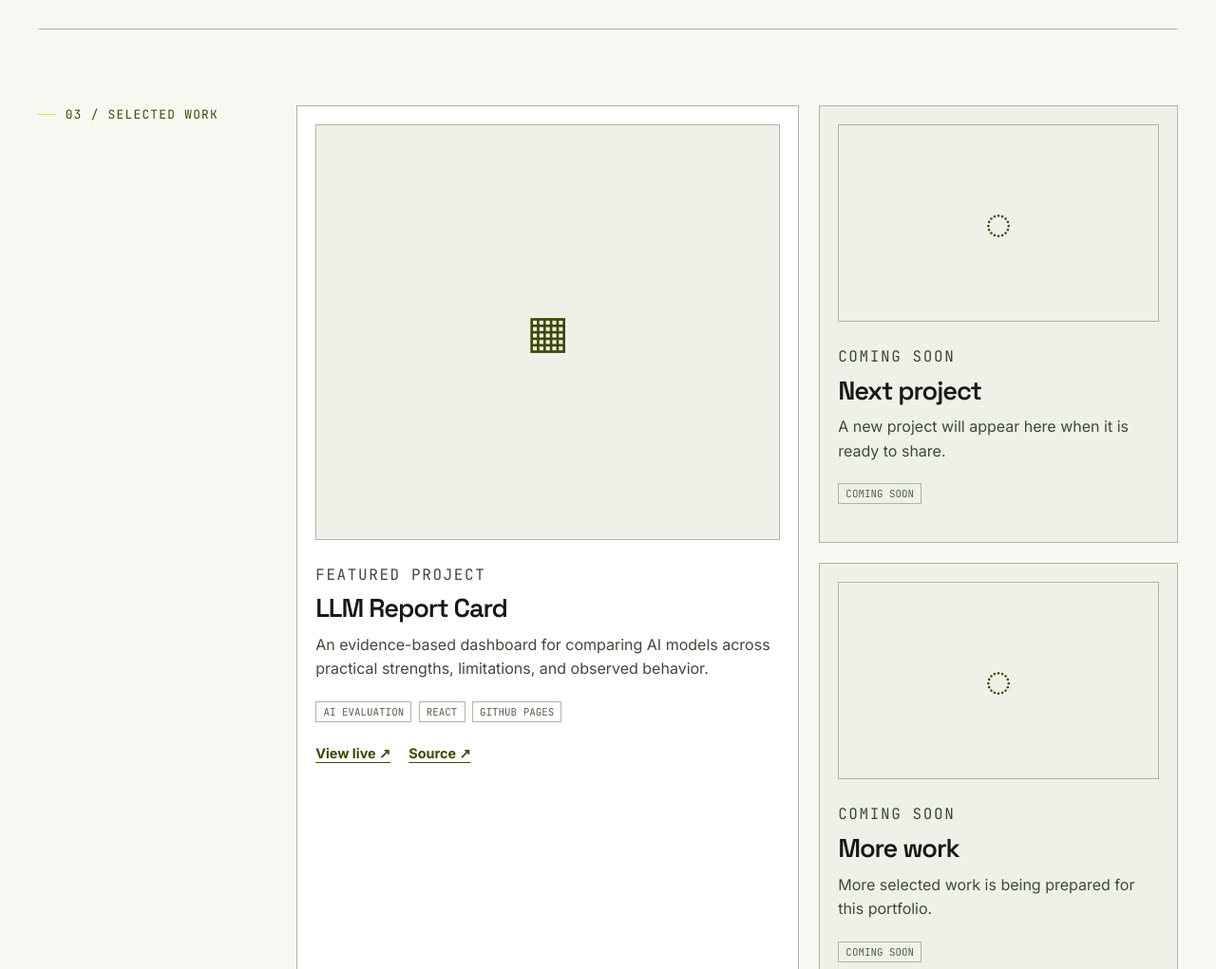
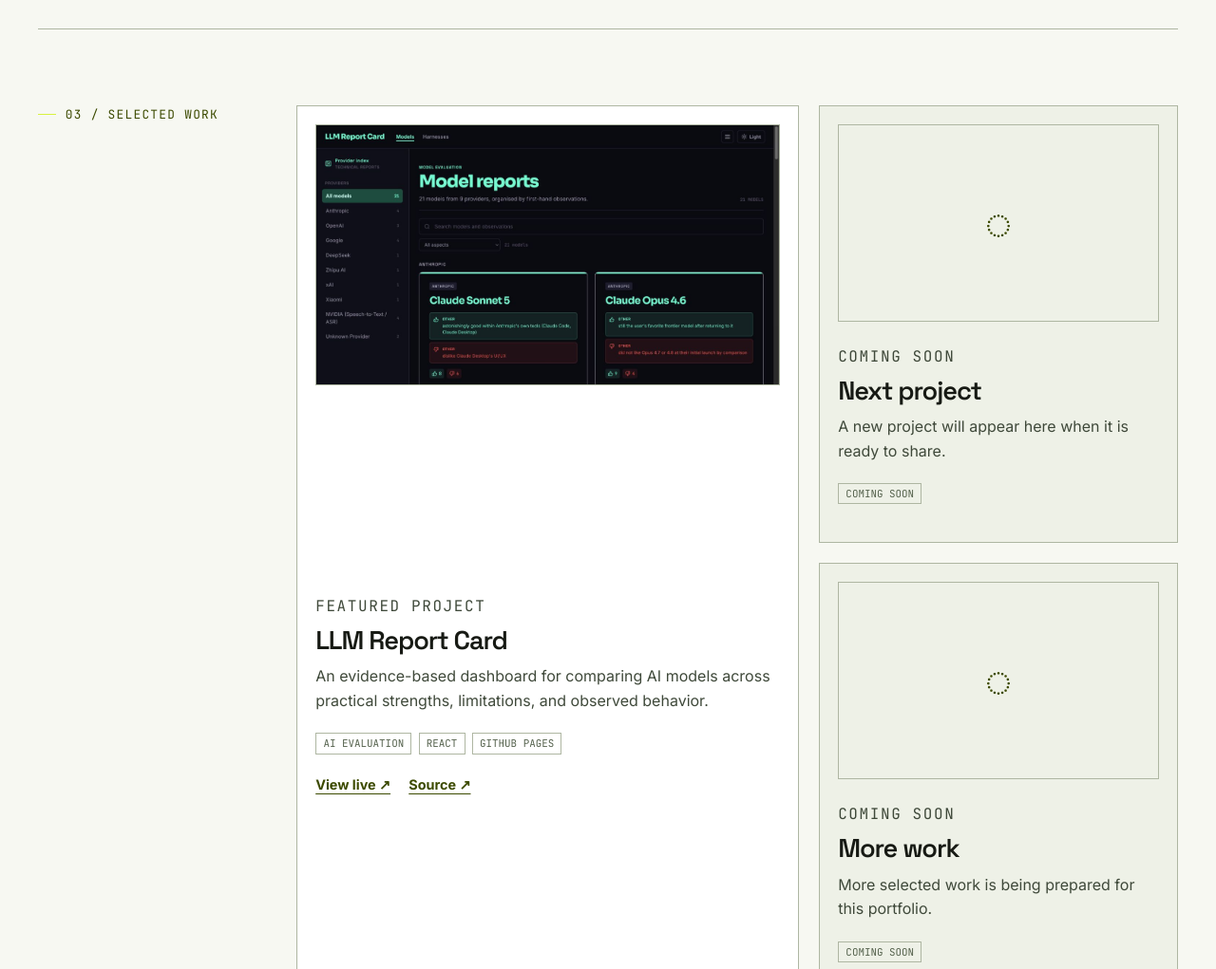
Before and after one commit to sawlemon/sawlemon.github.io, an Astro site: page / in a window 1280 px wide. Shown: the part 2760-3781 px from the top of the page at 95% size. Built offline with nearby package versions, Linux system fonts and the light colour scheme; Astro itself is replaced by a stand-in of ours.

Commit message:
Add LLM report card preview

```diff
--- a/src/data/site.ts
+++ b/src/data/site.ts
@@ -2,6 +2,12 @@ export type Project = {
   title: string;
   description: string;
   tags: string[];
+  preview?: {
+    src: string;
+    alt: string;
+    width: number;
+    height: number;
+  };
   href?: string;
   sourceHref?: string;
   status?: 'coming-soon';
@@ -34,6 +40,12 @@ export const projects: Project[] = [
     title: 'LLM Report Card',
     description: 'An evidence-based dashboard for comparing AI models across practical strengths, limitations, and observed behavior.',
     tags: ['AI evaluation', 'React', 'GitHub Pages'],
+    preview: {
+      src: '/images/llm-report-card-preview.jpg',
+      alt: 'LLM Report Card dashboard showing the provider index, model filters, and Anthropic model cards',
+      width: 1265,
+      height: 712
+    },
     href: 'https://sawlemon.github.io/llm-reportcard/',
     sourceHref: 'https://github.com/sawlemon/llm-reportcard'
   },
--- a/src/pages/index.astro
+++ b/src/pages/index.astro
@@ -28,7 +28,7 @@ const posts = (await getCollection('blog', ({ data }) => !data.draft)).sort((a,
 
     <section id="interests" class="section"><p class="section-label">02 / INTERESTS</p><div class="interest-grid">{interests.map(([title, description], index) => <article><span>{String(index + 1).padStart(2, '0')}</span><h3>{title}</h3><p>{description}</p></article>)}</div></section>
 
-    <section id="projects" class="section"><p class="section-label">03 / SELECTED WORK</p><div class="project-grid">{projects.map((project) => <article class:list={['project-card', project.status && 'coming-soon']}><div class="project-visual"><span>{project.status ? '◌' : '▦'}</span></div><div><p class="eyebrow">{project.status ? 'COMING SOON' : 'FEATURED PROJECT'}</p><h3>{project.title}</h3><p>{project.description}</p><ul class="tags">{project.tags.map((tag) => <li>{tag}</li>)}</ul>{project.href && <div class="project-links"><a class="text-link" href={project.href} target="_blank" rel="noreferrer">View live ↗</a>{project.sourceHref && <a class="text-link" href={project.sourceHref} target="_blank" rel="noreferrer">Source ↗</a>}</div>}</div></article>)}</div></section>
+    <section id="projects" class="section"><p class="section-label">03 / SELECTED WORK</p><div class="project-grid">{projects.map((project) => <article class:list={['project-card', project.status && 'coming-soon']}><div class:list={['project-visual', project.preview && 'project-preview']}>{project.preview ? <img src={project.preview.src} alt={project.preview.alt} width={project.preview.width} height={project.preview.height} loading="lazy" decoding="async" /> : <span>{project.status ? '◌' : '▦'}</span>}</div><div><p class="eyebrow">{project.status ? 'COMING SOON' : 'FEATURED PROJECT'}</p><h3>{project.title}</h3><p>{project.description}</p><ul class="tags">{project.tags.map((tag) => <li>{tag}</li>)}</ul>{project.href && <div class="project-links"><a class="text-link" href={project.href} target="_blank" rel="noreferrer">View live ↗</a>{project.sourceHref && <a class="text-link" href={project.sourceHref} target="_blank" rel="noreferrer">Source ↗</a>}</div>}</div></article>)}</div></section>
 
     <section class="section" id="writing"><p class="section-label">04 / NOTES & MEDIA</p>{posts.length ? <div class="post-list">{posts.map((post) => <article><p class="eyebrow">{post.data.publishedDate.toLocaleDateString('en', { month: 'short', year: 'numeric' })}</p><h3><a href={`/blog/${post.id}/`}>{post.data.title}</a></h3><p>{post.data.description}</p></article>)}</div> : <div class="empty-state"><h2>Writing is coming soon.</h2><p>Articles will be published here as Markdown files in this repository.</p><a class="text-link" href="/blog/">Visit the blog <span aria-hidden="true">→</span></a></div>}</section>
 
--- a/src/styles/global.css
+++ b/src/styles/global.css
@@ -97,7 +97,9 @@ h3 { font-size: 1.45rem; font-weight: 600; }
 .project-card { display: grid; gap: 1.5rem; padding: 1.2rem; border: 1px solid var(--border); background: var(--surface); }
 .project-card:first-child { grid-row: span 2; }
 .project-card.coming-soon { background: var(--surface-alt); }
-.project-visual { display: grid; min-height: 13rem; place-items: center; background: var(--surface-alt); border: 1px solid var(--border); }
+.project-visual { display: grid; min-height: 13rem; place-items: center; overflow: hidden; background: var(--surface-alt); border: 1px solid var(--border); }
+.project-visual.project-preview { aspect-ratio: 16 / 9; min-height: 0; }
+.project-preview img { display: block; width: 100%; height: 100%; object-fit: cover; object-position: top; }
 .project-visual span { color: var(--link); font-size: 3rem; }
 .project-card h3 { margin: .5rem 0 .7rem; font-size: 1.7rem; }
 .tags { display: flex; flex-wrap: wrap; gap: .45rem; margin: 1.3rem 0; padding: 0; list-style: none; }
```
Also changed, not shown: public/images/llm-report-card-preview.jpg (added).
